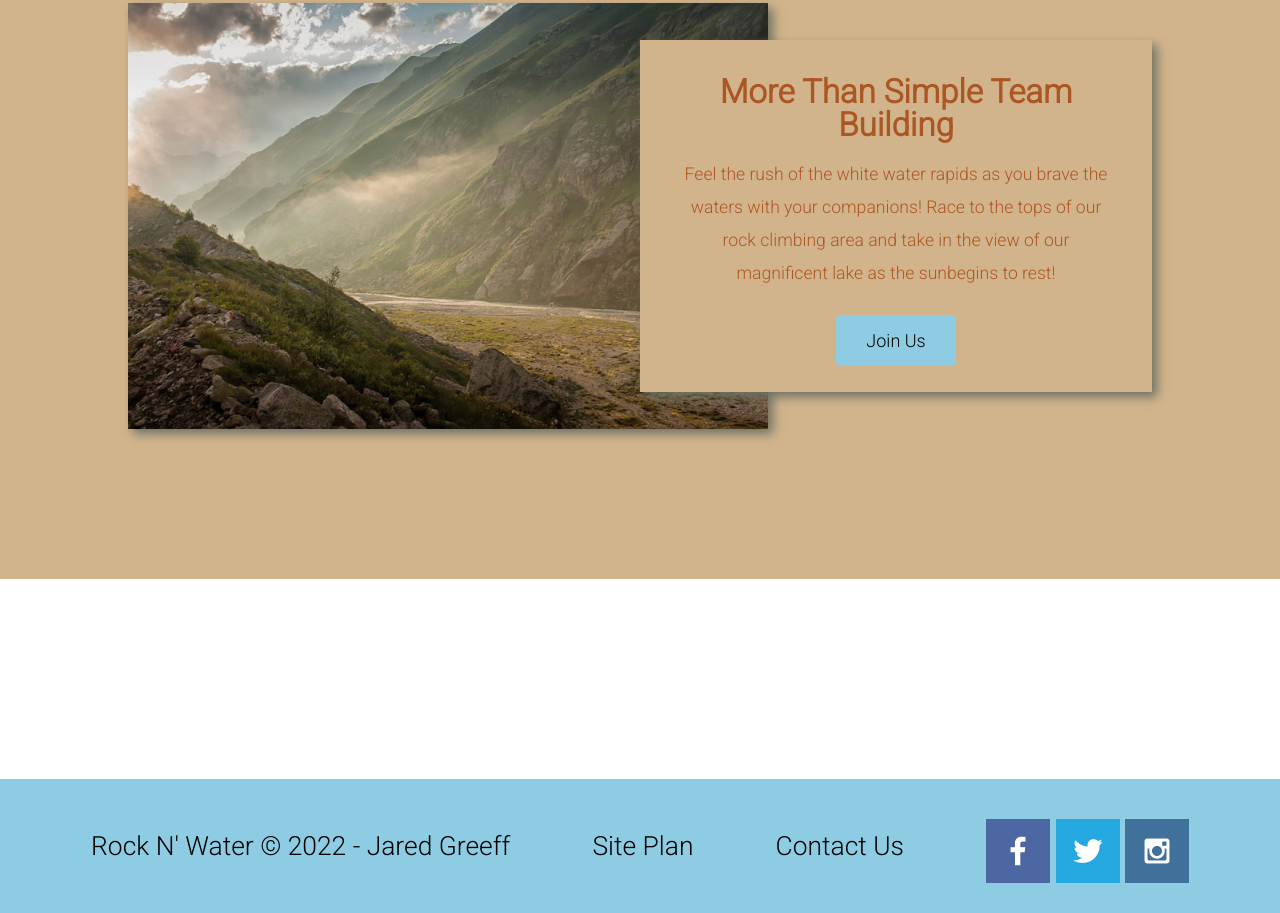
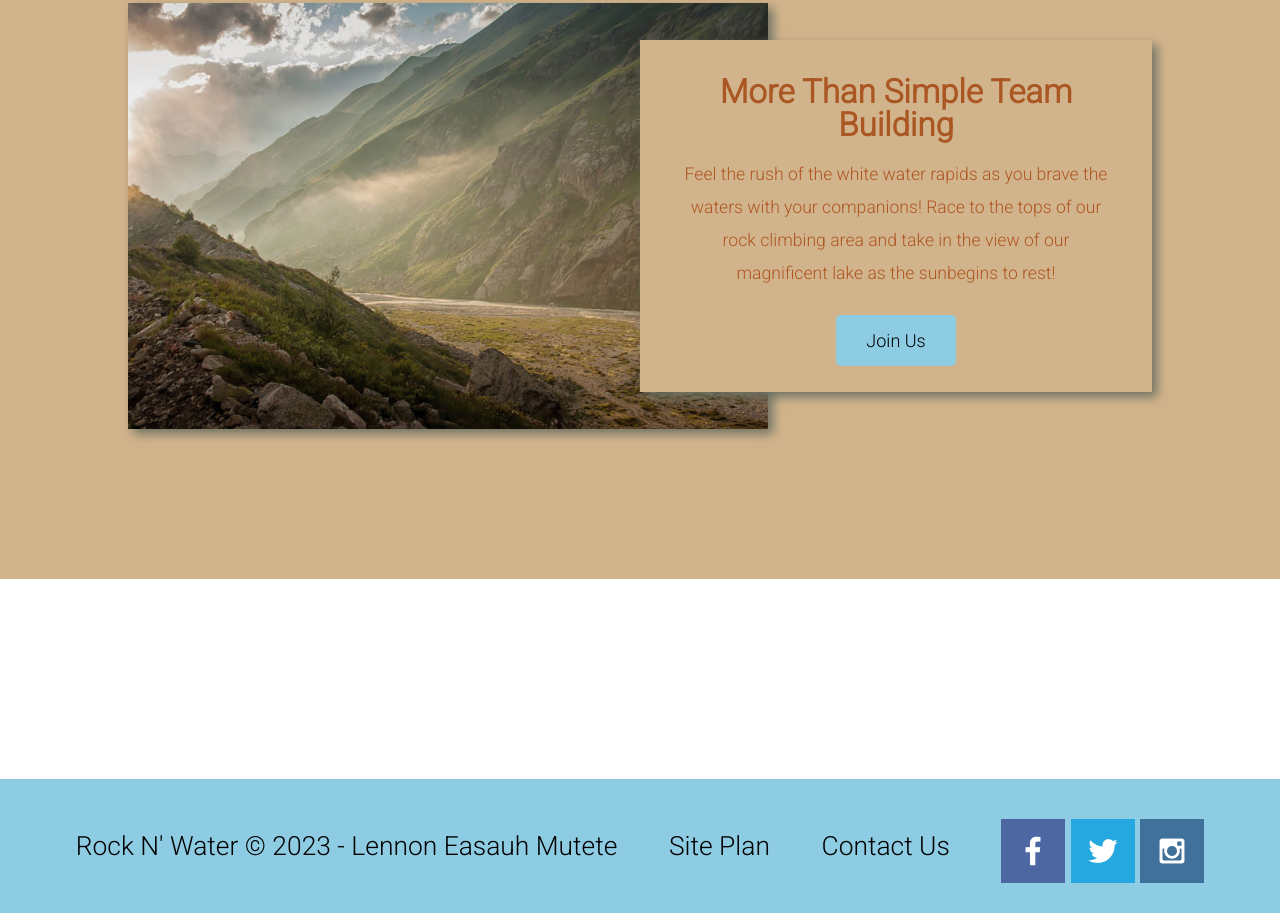
Before and after one commit to lennoneasauh/-lennoneasauh.github.iowdd130-wwr-site-plan-rafting.html, a plain HTML site: page index.html in a window 1280 px wide. Shown: the part 1794-2707 px from the top of the page. Drawn offline with Linux system fonts and the light colour scheme.

Commit message:
Add files via upload
commit

```diff
--- a/index.html
+++ b/index.html
@@ -80,7 +80,7 @@
 
         <footer>
 
-            <p>Rock N' Water &copy; 2022 - Jared Greeff</p>
+            <p>Rock N' Water &copy; 2023 - Lennon Easauh Mutete</p>
             <p><a href="site-plan-rafting.html">Site Plan</a></p>
             <p><a href="contactus.html">Contact Us</a></p>
             <div class="social">
```
Also changed, not shown: page-2.html (+1 -1 lines), site-plan-rafting.html (+1 -1 lines).
